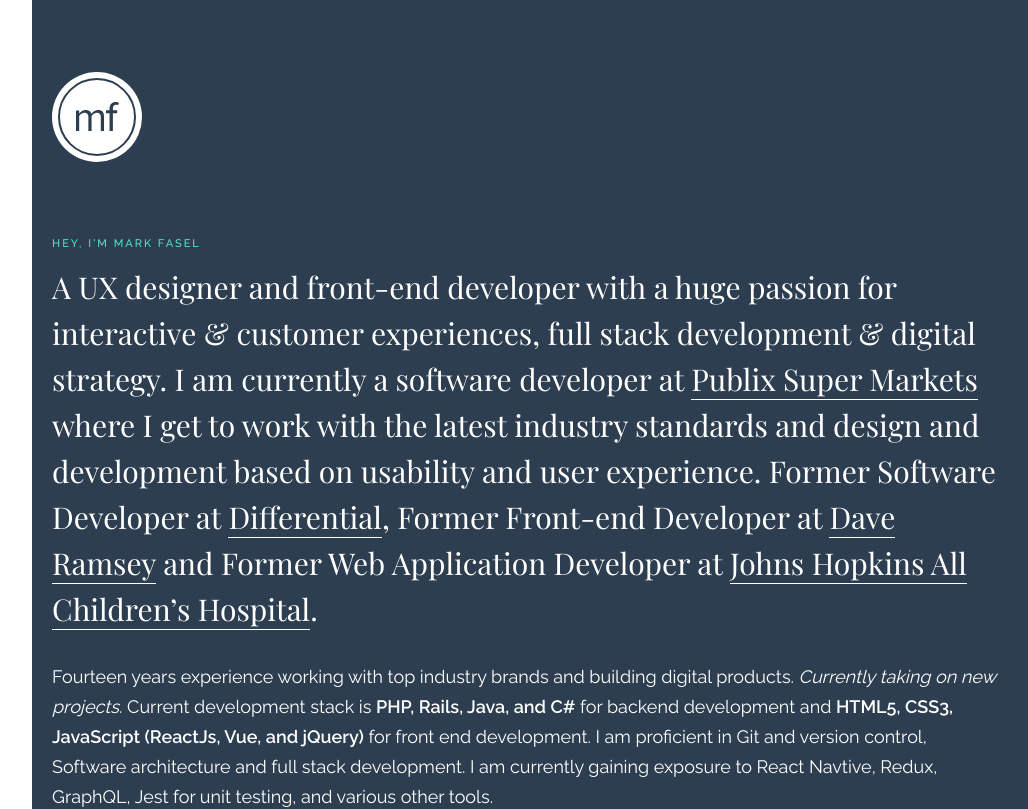
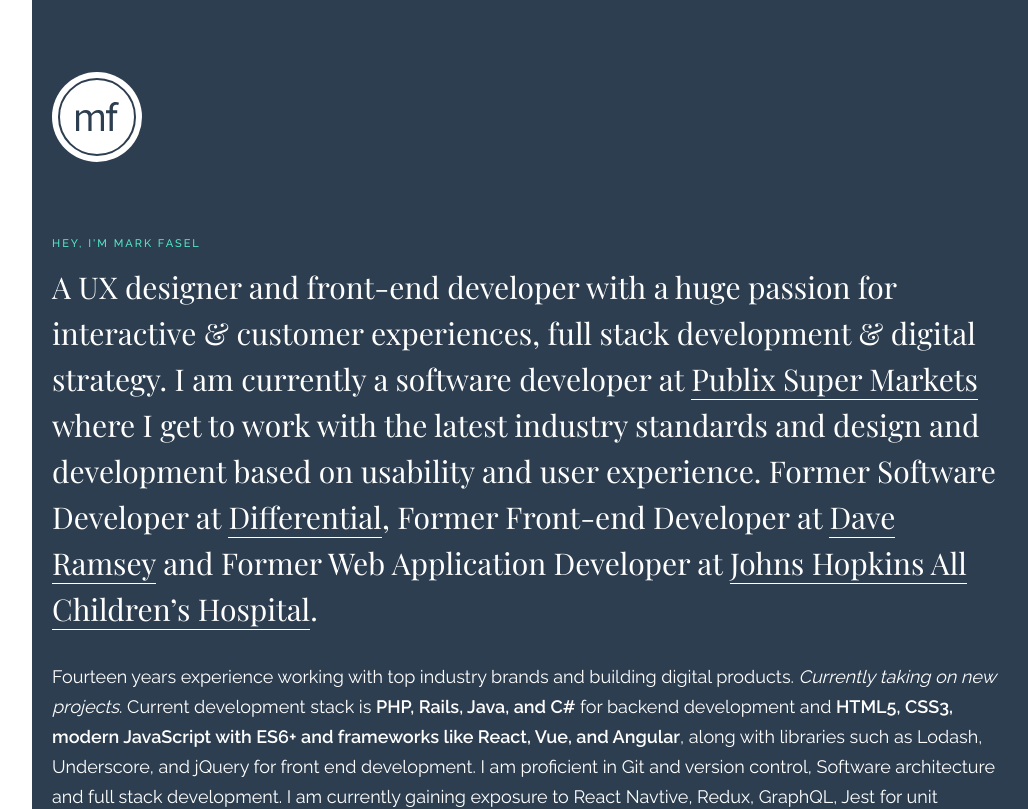
Before and after one commit to thefaze87/markfasel-react, a React (Create React App) app: page / in a window 1280 px wide. Shown: the top 809 px of the page, without its empty margins (18-1046 px from the left). Built offline with nearby package versions, Linux system fonts and the light colour scheme.

Commit message:
Update text

```diff
--- a/src/js/App.js
+++ b/src/js/App.js
@@ -16,7 +16,7 @@
                     <main role="main" class="col-md-10">
                         <h2 class="name">Hey, I'm Mark Fasel</h2>
                         <p class="lead">A UX designer and front-end developer with a huge passion for interactive &amp; customer experiences, full stack development &amp; digital strategy. I am currently a software developer at <a href="https://www.publix.com" target="_blank">Publix Super Markets</a> where I get to work with the latest industry standards and design and development based on usability and user experience. Former Software Developer at <a href="https://www.differential.com" target="_blank">Differential</a>, Former Front-end Developer at <a href="https://www.daveramsey.com" target="_blank">Dave Ramsey</a> and Former Web Application Developer at <a href="https://www.hopkinsallchildrens.org" target="_blank">Johns Hopkins All Children’s Hospital</a>.</p>
-                        <p>Fourteen years experience working with top industry brands and building digital products. <em>Currently taking on new projects</em>. Current development stack is <strong>PHP, Rails, Java, and C#</strong> for backend development and <strong>HTML5, CSS3, JavaScript (ReactJs, Vue, and jQuery)</strong> for front end development. I am proficient in Git and version control, Software architecture and full stack development. I am currently gaining exposure to React Navtive, Redux, GraphQL, Jest for unit testing, and various other tools.</p>
+                        <p>Fourteen years experience working with top industry brands and building digital products. <em>Currently taking on new projects</em>. Current development stack is <strong>PHP, Rails, Java, and C#</strong> for backend development and <strong>HTML5, CSS3, modern JavaScript with ES6+ and frameworks like React, Vue, and Angular</strong>, along with libraries such as Lodash, Underscore, and jQuery for front end development. I am proficient in Git and version control, Software architecture and full stack development. I am currently gaining exposure to React Navtive, Redux, GraphQL, Jest for unit testing, and various other tools.</p>
                         <p>See my recent work on <a href="http://www.dribbble.com/MarkFasel" target="_blank">Dribbble</a>, ramblings on <a href="http://www.twitter.com/MarkFasel" target="_blank">Twitter</a>, socialize on <a href="https://www.facebook.com/markfaselconsulting/" target="_blank">Facebook</a> read my latest thoughts on <a href="https://medium.com/@markfasel" target="_blank">Medium</a> and full work history on <a href="http://linkedin.com/in/markfasel/" target="_blank">Linkedin</a>. For new work inquiries, questions &amp; comments, speaking engagements, or if you just want to say hi, <a href="mailto:markfasel@markfasel.com?subject=New%20Message%20from%20www.MarkFasel.com&body=">drop me a message</a>.</p>
                     </main>
                 </div>
```
